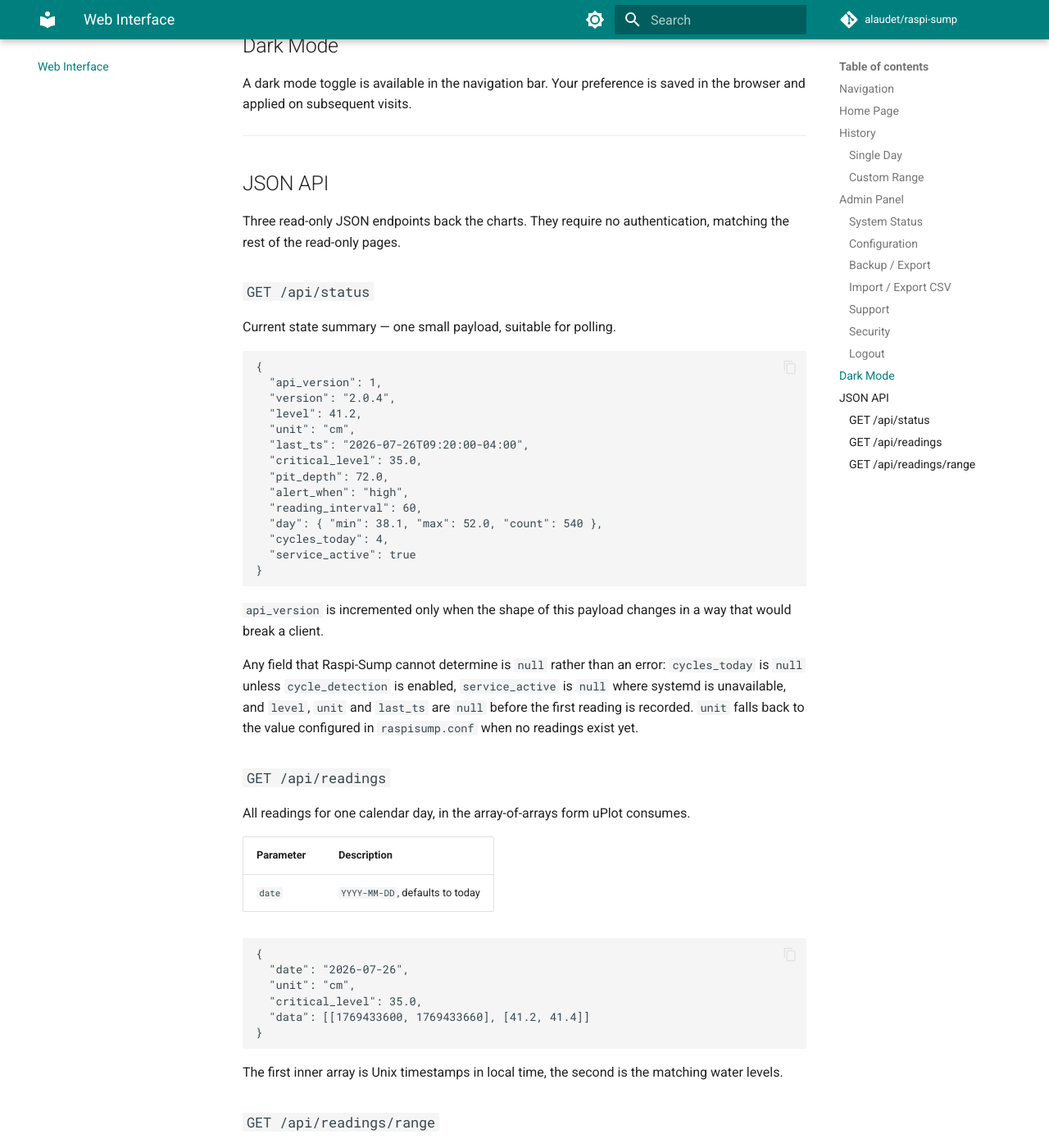
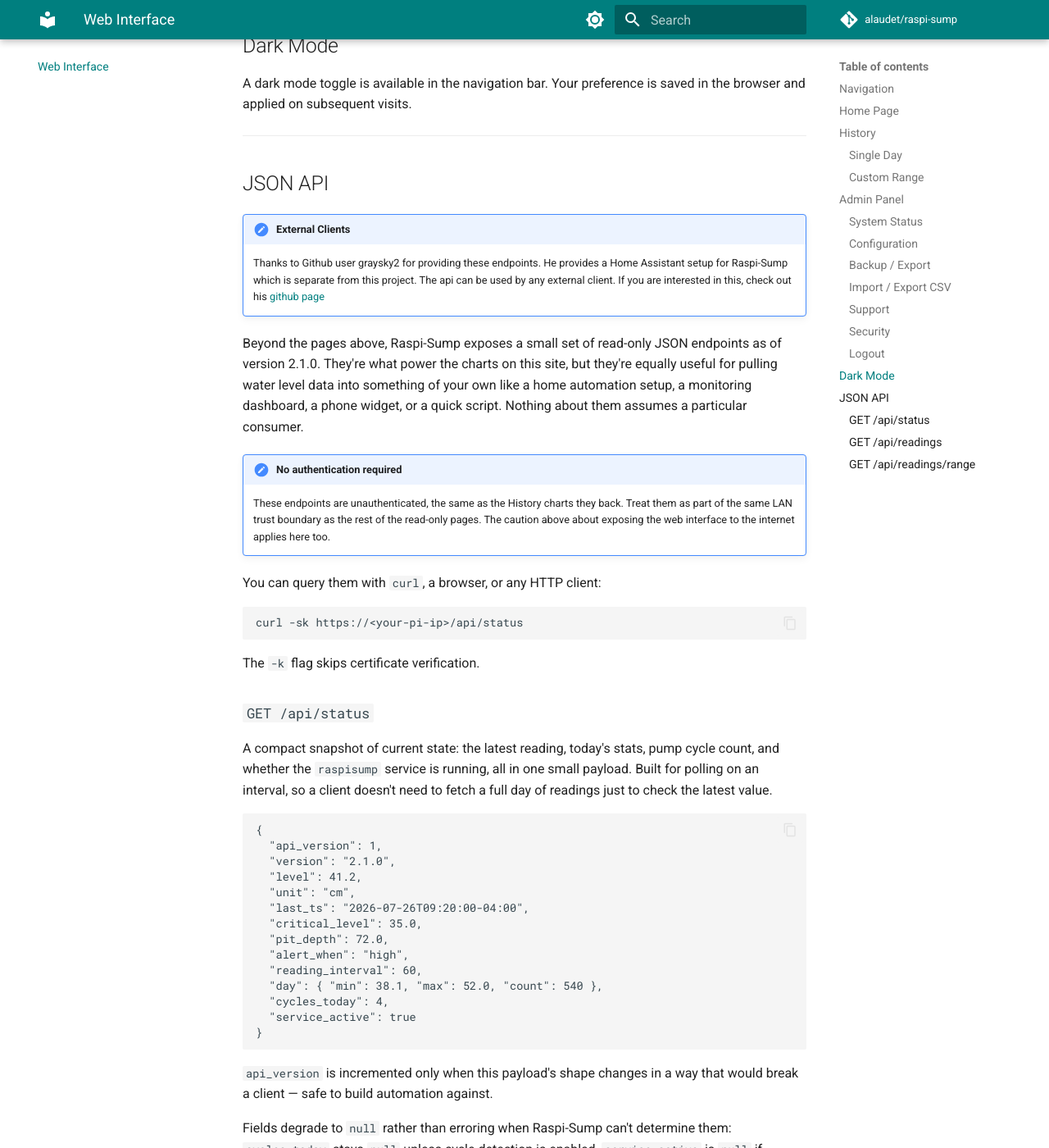
Before and after one commit to alaudet/raspi-sump, an MkDocs documentation site: the page built from docs/web-interface.md, in a window 1280 px wide and 1400 px high, scrolled down 4003 px. Shown: the whole window at 82% size. Built offline with MkDocs 1.6.1 and Material for MkDocs 9.7.7, drawn with Linux system fonts in a browser that asks for light colours; comment, search, counter and statistics services are not loaded; some of the changed text lies outside the part shown.

Commit message:
Add JSON api endpoints for external clients.

````diff
--- a/docs/web-interface.md
+++ b/docs/web-interface.md
@@ -142,17 +142,41 @@ saved in the browser and applied on subsequent visits.
 
 ## JSON API
 
-Three read-only JSON endpoints back the charts. They require no
-authentication, matching the rest of the read-only pages.
+!!! note "External Clients"
+    Thanks to Github user graysky2 for providing these endpoints. He provides a Home Assistant setup for Raspi-Sump which is separate from this project. The api can be used by any external client.  If you are interested in this, check out his [github page](https://github.com/graysky2/ha-raspi-sump)
+
+
+Beyond the pages above, Raspi-Sump exposes a small set of read-only JSON
+endpoints as of version 2.1.0. They're what power the charts on this site, but they're equally
+useful for pulling water level data into something of your own like a home
+automation setup, a monitoring dashboard, a phone widget, or a quick script.
+Nothing about them assumes a particular consumer.
+
+!!! note "No authentication required"
+    These endpoints are unauthenticated, the same as the History charts they
+    back. Treat them as part of the same LAN trust boundary as the rest of
+    the read-only pages. The caution above about exposing the web interface
+    to the internet applies here too.
+
+You can query them with `curl`, a browser, or any HTTP client:
+
+```
+curl -sk https://<your-pi-ip>/api/status
+```
+
+The `-k` flag skips certificate verification.
 
 ### `GET /api/status`
 
-Current state summary — one small payload, suitable for polling.
+A compact snapshot of current state: the latest reading, today's stats, pump
+cycle count, and whether the `raspisump` service is running, all in one
+small payload. Built for polling on an interval, so a client doesn't need to
+fetch a full day of readings just to check the latest value.
 
 ```json
 {
   "api_version": 1,
-  "version": "2.0.4",
+  "version": "2.1.0",
   "level": 41.2,
   "unit": "cm",
   "last_ts": "2026-07-26T09:20:00-04:00",
@@ -166,22 +190,27 @@ Current state summary — one small payload, suitable for polling.
 }
 ```
 
-`api_version` is incremented only when the shape of this payload changes in a
-way that would break a client.
+`api_version` is incremented only when this payload's shape changes in a way
+that would break a client — safe to build automation against.
 
-Any field that Raspi-Sump cannot determine is `null` rather than an error:
-`cycles_today` is `null` unless `cycle_detection` is enabled, `service_active`
-is `null` where systemd is unavailable, and `level`, `unit` and `last_ts` are
-`null` before the first reading is recorded. `unit` falls back to the value
-configured in `raspisump.conf` when no readings exist yet.
+Fields degrade to `null` rather than erroring when Raspi-Sump can't determine
+them: `cycles_today` stays `null` unless cycle detection is enabled,
+`service_active` is `null` if systemd is unavailable, and `level`, `unit` and
+`last_ts` are `null` before the first reading is recorded (`unit` falls back
+to the value configured in `raspisump.conf` in that case).
 
 ### `GET /api/readings`
 
-All readings for one calendar day, in the array-of-arrays form uPlot consumes.
+All readings for one calendar day, in the array-of-arrays form the chart
+library (uPlot) consumes.
 
 | Parameter | Description |
 | --- | --- |
 | `date` | `YYYY-MM-DD`, defaults to today |
+
+```
+curl -sk "https://<your-pi-ip>/api/readings?date=2026-07-26"
+```
 
 ```json
 {
@@ -197,9 +226,17 @@ matching water levels.
 
 ### `GET /api/readings/range`
 
-The same shape across an arbitrary time range.
+The same shape as above, across an arbitrary start/end range instead of a
+single day.
 
-| Parameter | Description |
-| --- | --- |
-| `start` | `YYYY-MM-DDTHH:MM` (required) |
-| `end` | `YYYY-MM-DDTHH:MM` (required) |
+| Parameter | Required | Description |
+| --- | --- | --- |
+| `start` | yes | `YYYY-MM-DDTHH:MM` |
+| `end` | yes | `YYYY-MM-DDTHH:MM` |
+
+```
+curl -sk "https://<your-pi-ip>/api/readings/range?start=2026-07-26T00:00&end=2026-07-26T12:00"
+```
+
+Omitting either parameter returns a `400` with an error message rather than
+guessing at a default range.
````
Also changed, not shown: docs/versions.md (+1 -0 lines), 2 other files.
